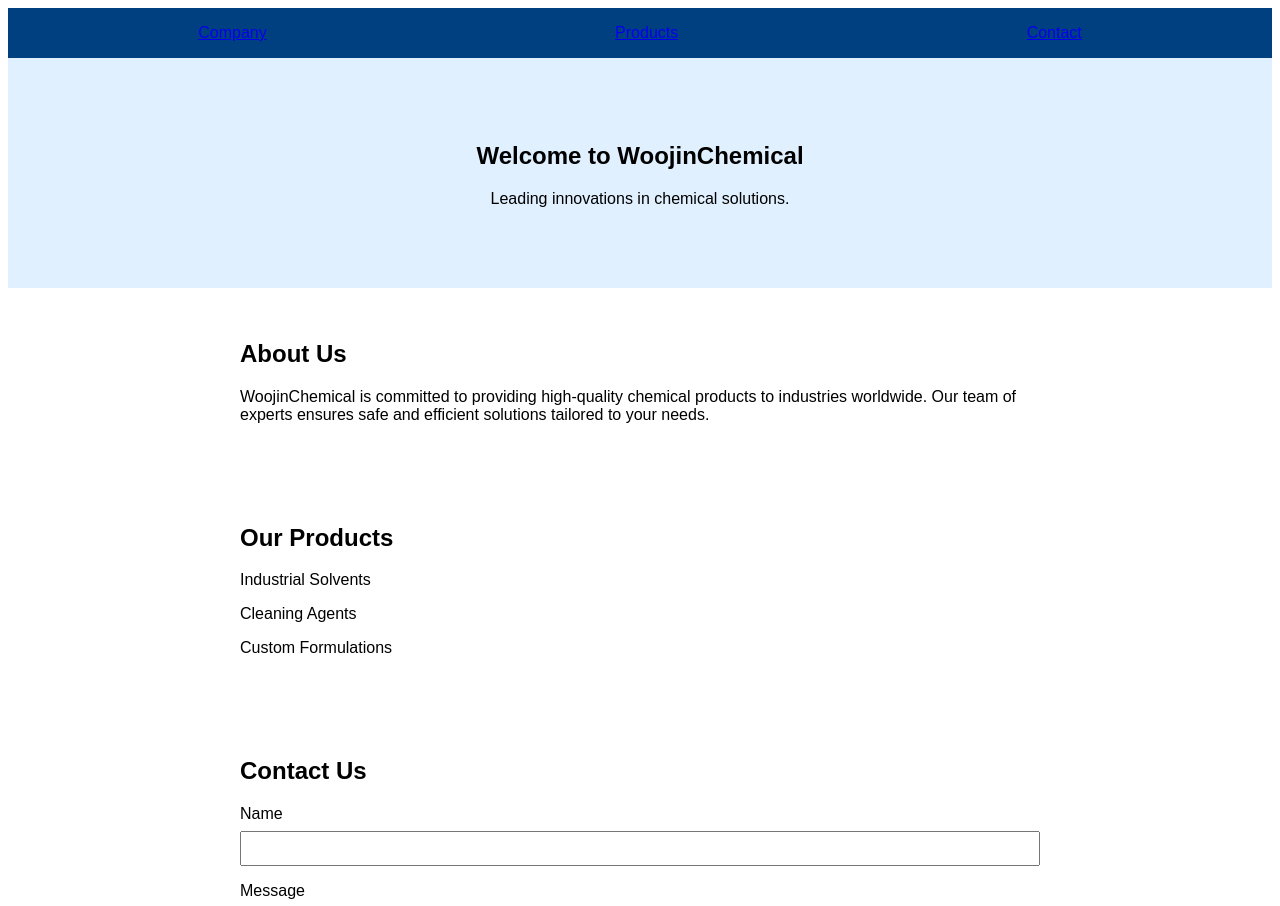
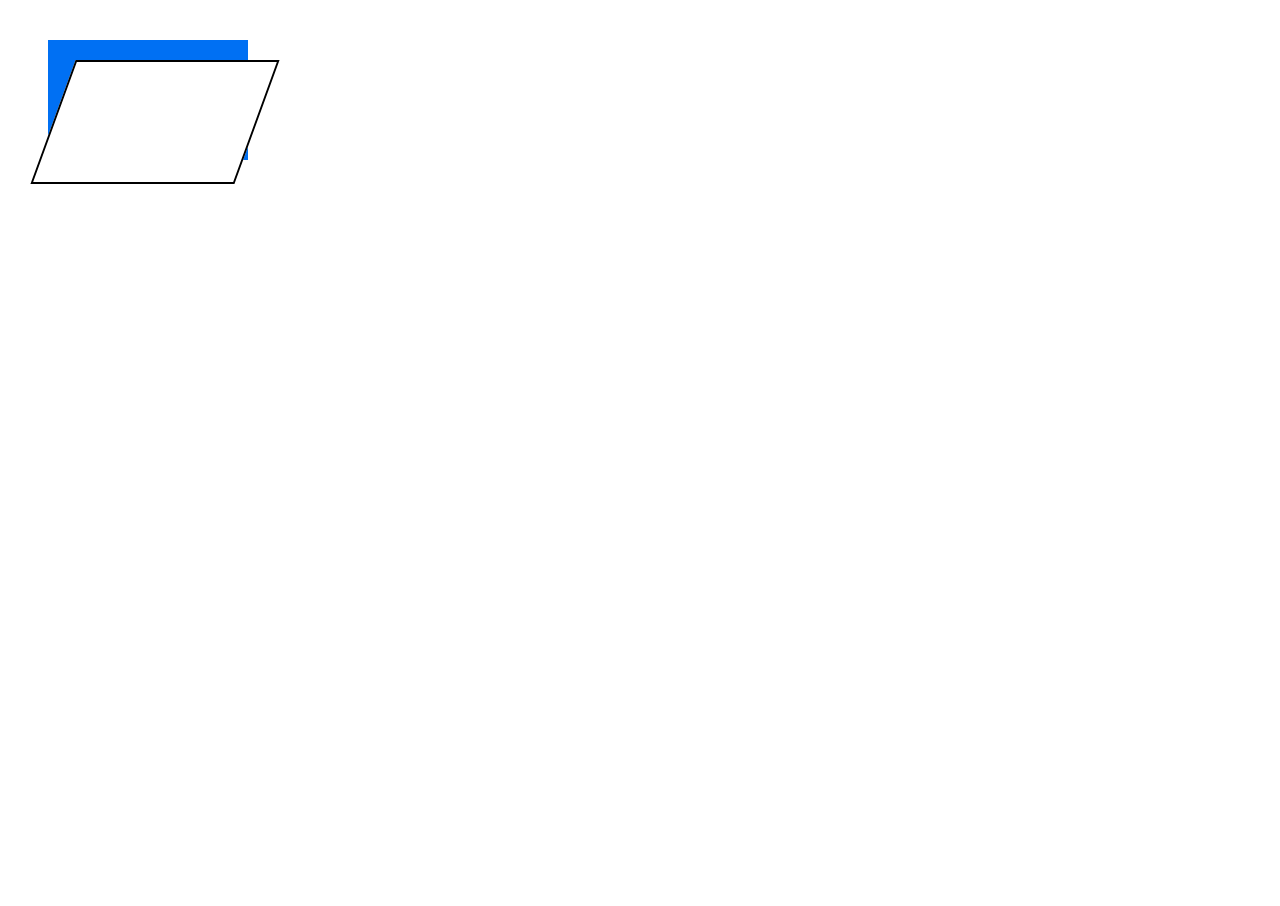
Before and after one commit to BO3957/WoojinChemical, a Next.js app: page / in a window 1280 px wide. Shown: the top 906 px of the page. After the commit the page ends 848 px from the top, so only its background shows below. Built offline with nearby package versions, Linux system fonts and the light colour scheme.

Commit message:
Simplify homepage to show rectangle and parallelogram

```diff
--- a/pages/index.js
+++ b/pages/index.js
@@ -5,45 +5,12 @@
   return (
     <>
       <Head>
-        <title>WoojinChemical</title>
-        <meta name="description" content="우진케미칼 웹사이트" />
+        <title>Shapes Demo</title>
+        <meta name="description" content="Simple shapes page" />
       </Head>
-      <div className={styles['chem-container']}>
-        <header className={styles['chem-nav']}>
-          <nav>
-            <ul className={styles['chem-nav-list']}>
-              <li><a href="#intro">Company</a></li>
-              <li><a href="#products">Products</a></li>
-              <li><a href="#contact">Contact</a></li>
-            </ul>
-          </nav>
-        </header>
-        <section className={styles['chem-hero']}>
-          <h1>Welcome to WoojinChemical</h1>
-          <p>Leading innovations in chemical solutions.</p>
-        </section>
-        <section id="intro" className={styles['chem-intro']}>
-          <h2>About Us</h2>
-          <p>WoojinChemical is committed to providing high-quality chemical products to industries worldwide. Our team of experts ensures safe and efficient solutions tailored to your needs.</p>
-        </section>
-        <section id="products" className={styles['chem-products']}>
-          <h2>Our Products</h2>
-          <ul className={styles['chem-products-list']}>
-            <li className={styles['chem-product-item']}>Industrial Solvents</li>
-            <li className={styles['chem-product-item']}>Cleaning Agents</li>
-            <li className={styles['chem-product-item']}>Custom Formulations</li>
-          </ul>
-        </section>
-        <section id="contact" className={styles['chem-contact']}>
-          <h2>Contact Us</h2>
-          <form>
-            <label htmlFor="name">Name</label>
-            <input id="name" type="text" />
-            <label htmlFor="message">Message</label>
-            <textarea id="message" rows="4"></textarea>
-            <button type="submit">Send</button>
-          </form>
-        </section>
+      <div className={styles.container}>
+        <div className={styles.rectangle}></div>
+        <div className={styles.parallelogram}></div>
       </div>
     </>
   )
--- a/styles/Home.module.css
+++ b/styles/Home.module.css
@@ -1,57 +1,27 @@
-.chem-container {
+.container {
   font-family: Arial, sans-serif;
+  background-color: #ffffff;
   margin: 0;
   padding: 0;
+  width: 100vw;
+  height: 100vh;
+  position: relative;
 }
 
-.chem-nav {
-  background-color: #004080;
-  color: white;
-  padding: 1rem;
+.rectangle {
+  width: 200px;
+  height: 120px;
+  background-color: #0070f3;
+  margin: 40px;
 }
 
-.chem-nav-list {
-  list-style: none;
-  display: flex;
-  justify-content: space-around;
-  margin: 0;
-  padding: 0;
+.parallelogram {
+  width: 200px;
+  height: 120px;
+  background-color: #ffffff;
+  transform: skew(-20deg);
+  position: absolute;
+  top: 20px;
+  left: 45px;
+  border: 2px solid #000000;
 }
-
-.chem-hero {
-  background-color: #e0f0ff;
-  text-align: center;
-  padding: 4rem 1rem;
-}
-
-.chem-intro,
-.chem-products,
-.chem-contact {
-  padding: 2rem 1rem;
-  max-width: 800px;
-  margin: 0 auto;
-}
-
-.chem-products-list {
-  list-style: none;
-  padding: 0;
-}
-
-.chem-product-item {
-  margin-bottom: 1rem;
-}
-
-.chem-contact form {
-  display: flex;
-  flex-direction: column;
-}
-
-.chem-contact label {
-  margin-bottom: 0.5rem;
-}
-
-.chem-contact input,
-.chem-contact textarea {
-  margin-bottom: 1rem;
-  padding: 0.5rem;
-}
```
